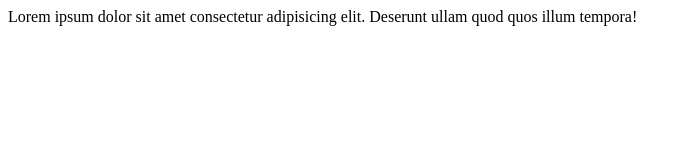
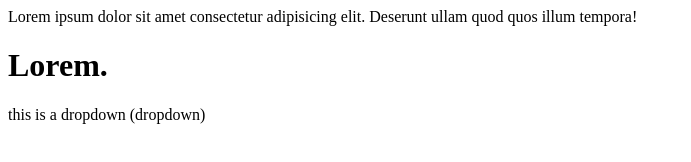
Before and after one commit to Haniafaisal734/first-project, a plain HTML site: page index.html in a window 1280 px wide. Shown: the whole page, without its empty margins (0-691 px from the left). Drawn offline with Linux system fonts and the light colour scheme.

```diff
--- a/index.html
+++ b/index.html
@@ -9,6 +9,9 @@
 <body>
     <div>
         Lorem ipsum dolor sit amet consectetur adipisicing elit. Deserunt ullam quod quos illum tempora!
+
     </div>
+    <h1>Lorem.</h1>
+    <p>this is a dropdown (dropdown)</p>
 </body>
 </html>
```
